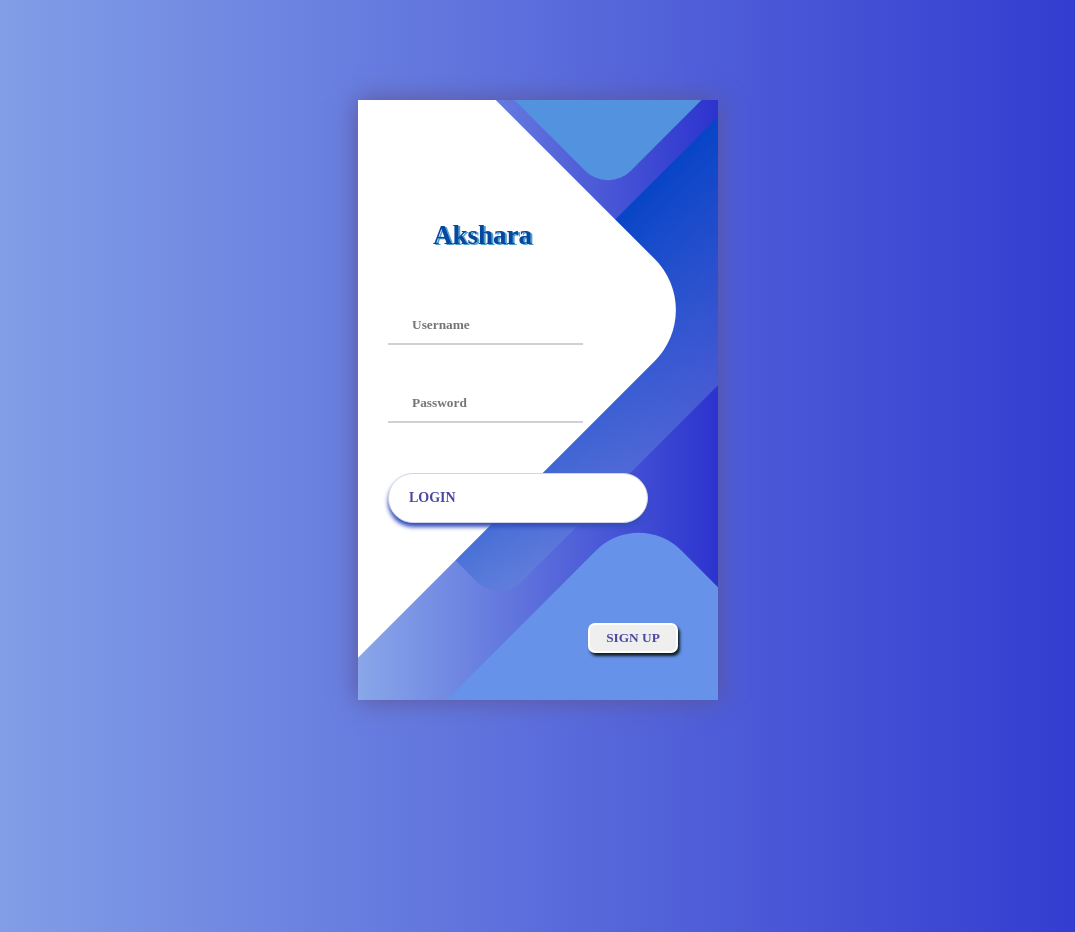
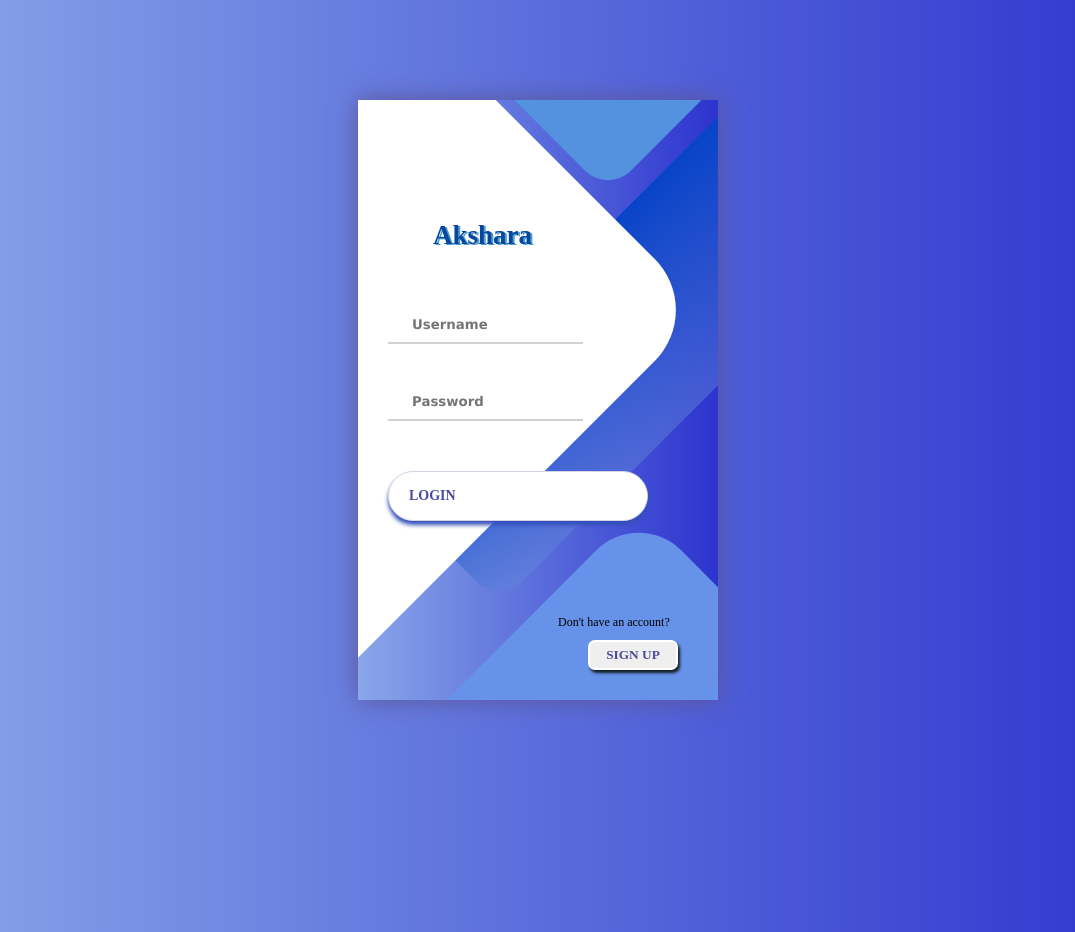
Before and after one commit to Srihari968/DevShelf_TeamMeow, a Django app: page /user/login/ in a window 1280 px wide. Shown: the whole page, without its empty margins (102-1177 px from the left). Run offline with Django 5.2, Linux system fonts and the light colour scheme; some web fonts are replaced.

Commit message:
Updated Login Page

```diff
--- a/BackEnd/devshelf/user/static/LoginPageStyle.css
+++ b/BackEnd/devshelf/user/static/LoginPageStyle.css
@@ -33,7 +33,7 @@
 
  }
 
- h3 {
+ .Title {
  	position: relative;
  	align-items: center;
  	justify-content: center;
@@ -137,6 +137,7 @@
  	font-weight: 700;
  	width: 75%;
  	transition: .2s;
+	font-family: 'Lucida Sans', 'Lucida Sans Regular', 'Lucida Grande', 'Lucida Sans Unicode', Geneva, Verdana, sans-serif;
  }
 
  .LoginInfo:active,
@@ -182,14 +183,14 @@
  	color: #7875B5;
  }
 
- .SignUpBtn {
+ .SignUpBtn{
  	position: relative;
  	left: 230px;
  	top: 60px;
  	border: 2px solid white;
  	border-radius: 7px;
  	box-sizing: border-box;
- 	margin-top: 10px;
+ 	margin-top: 5px;
  	padding: 5px;
  	display: flex;
  	align-items: center;
@@ -207,3 +208,27 @@
  .SignUpBtn:hover {
  	transform: scale(1.28);
  }
+
+ .message{
+	font-family: 'Lucida Sans', 'Lucida Sans Regular', 'Lucida Grande', 'Lucida Sans Unicode', Geneva, Verdana, sans-serif;
+	display:flex;
+	color: red;
+	font-weight: bold;
+	padding-left: 20px;
+	padding-right: 20px;
+	position: relative;
+    padding-top: 0px;
+	margin-top: 0px;
+	height:4px;
+ }
+
+ .condition{
+	position: relative;
+	display: flex;
+ 	left: 200px;
+ 	top: 60px;
+	font-size: 0.75rem;
+    padding-bottom: 5px;
+    font-weight: 400;
+
+ }
--- a/BackEnd/devshelf/user/templates/login.html
+++ b/BackEnd/devshelf/user/templates/login.html
@@ -15,7 +15,7 @@
 
         <div class="page">
             <div class="title">
-                <h3>Akshara</h3>
+                <h3 class="Title">Akshara</h3>
             </div>
             <div class="pagecontent">
 
@@ -42,7 +42,9 @@
                 </div>
 
                 <div class="SignUp">
+                    <p class="condition">Don't have an account?</p>
                     <button class="SignUpBtn">
+
                        <a>Sign Up</a>
                     </button>
                 </div>
```
